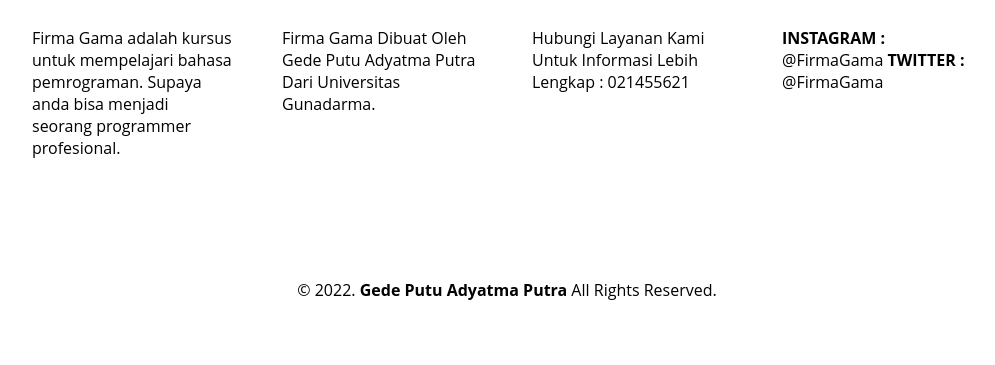
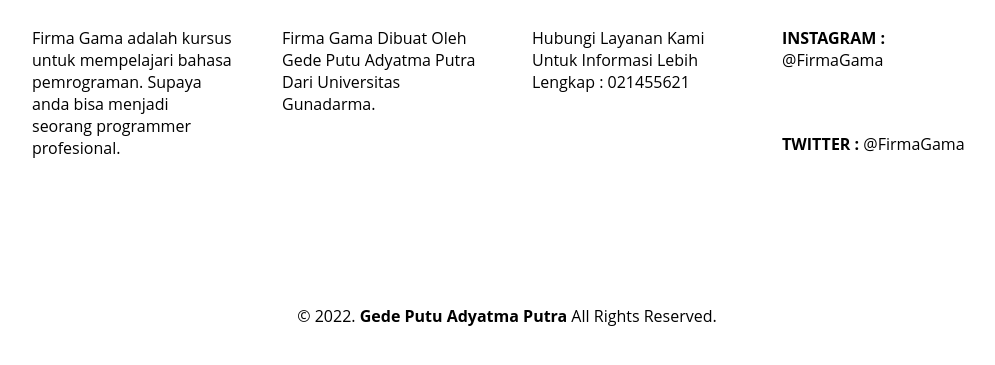
Before and after one commit to gedeputuadyatmaputra/website-html, a plain HTML site: page index.html in a window 1280 px wide. Shown: the part 2531-2896 px from the top of the page, without its empty margins (133-1128 px from the left). Drawn offline with Linux system fonts and the light colour scheme.

Commit message:
Update index.html

```diff
--- a/index.html
+++ b/index.html
@@ -127,8 +127,9 @@
 				</div>
 				<div class="footer-section">
 					<h3>Social</h3>
-					<p><b>INSTAGRAM : </b> @FirmaGama
-					   <b>TWITTER   : </b> @FirmaGama</p>
+					<p><b>INSTAGRAM : </b> @FirmaGama </p>
+					<br>
+					<p><b>TWITTER   : </b> @FirmaGama <p>
 				</div>
 			</div>
 		</div>
```
